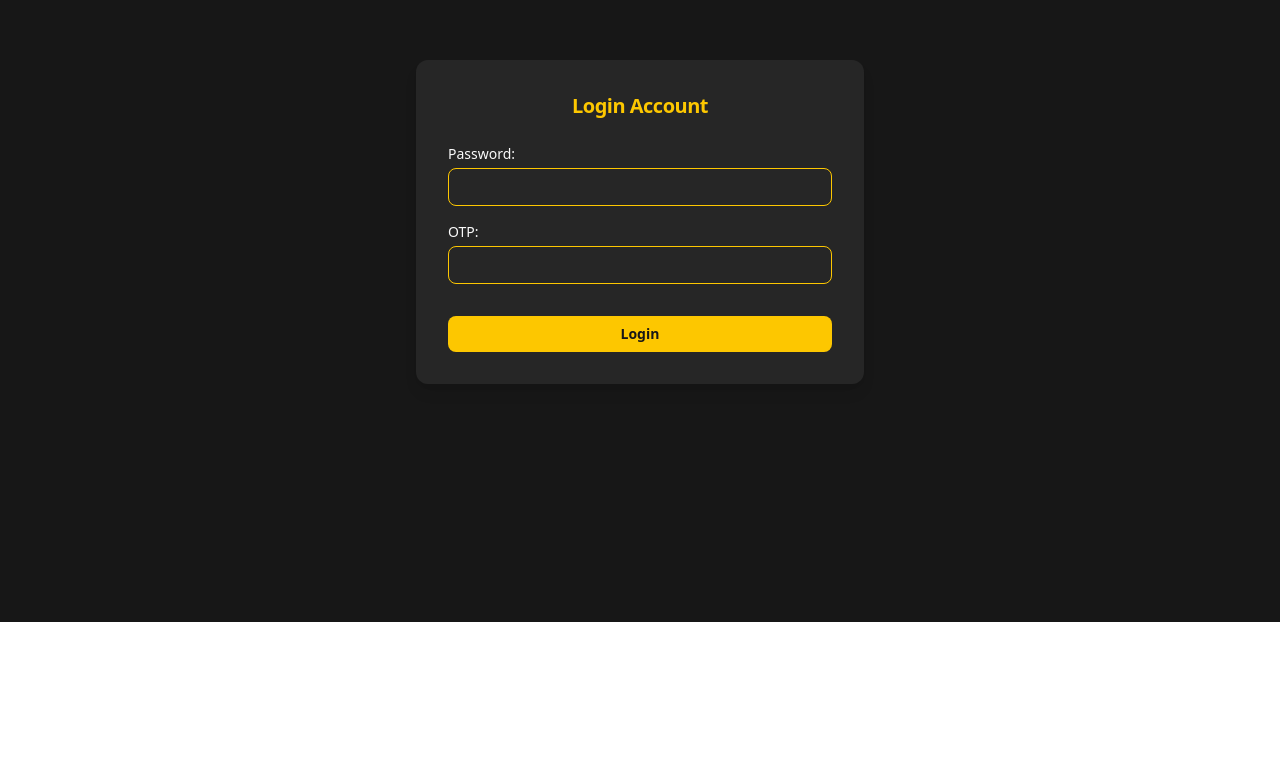
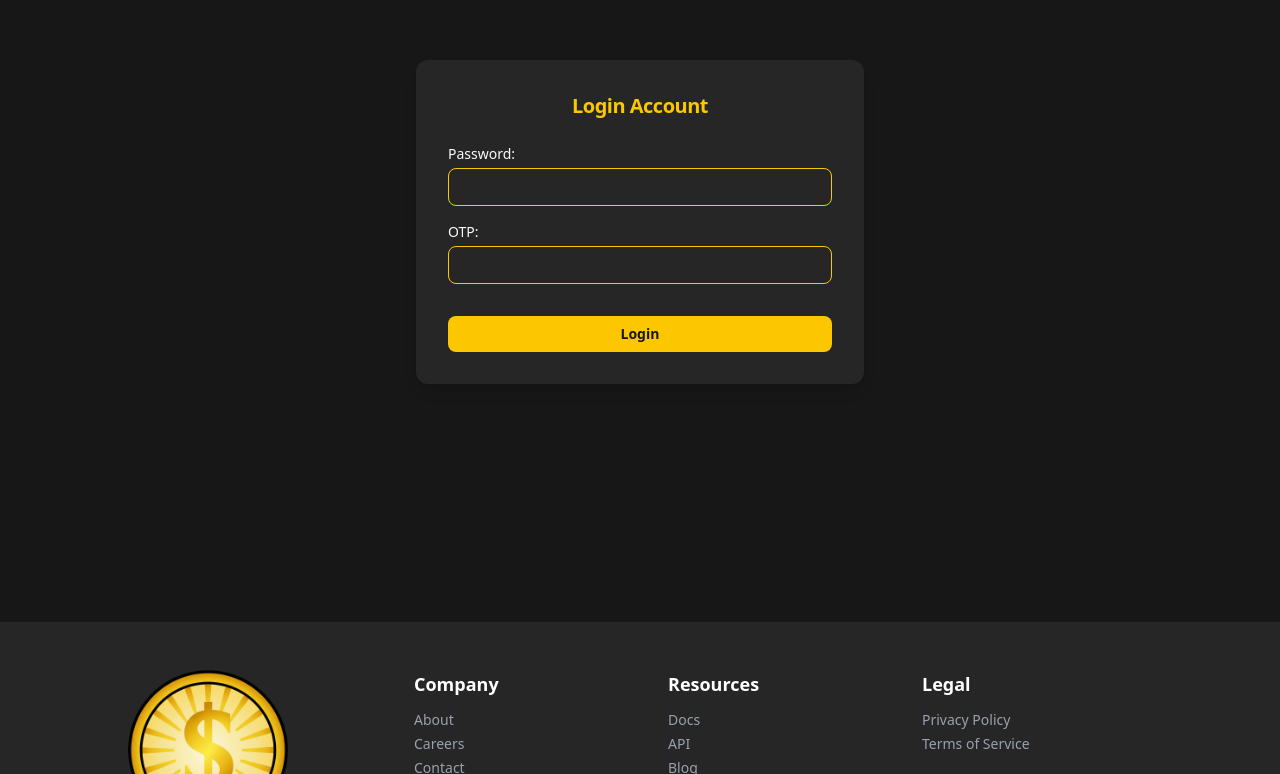
Before and after one commit to khianvictorycalderon/Spending-Tracker, a React (Vite) app in the folder frontend/: page / in a window 1280 px wide. Shown: the part 178-952 px from the top of the page. Before the commit the page ends 800 px from the top, so only its background shows below. Built offline with nearby package versions, Linux system fonts and the light colour scheme; no server answers.

Commit message:
Added footer component + general footer

```diff
--- a/frontend/src/App.tsx
+++ b/frontend/src/App.tsx
@@ -2,6 +2,7 @@ import { useState, useEffect } from "react";
 import VerifyPage from "./pages/verify";
 import LoggedPage from "./pages/logged";
 import axios from "axios";
+import GeneralFooter from "./components/general-footer";
 
 export type Pages = "verify" | "logged";
 
@@ -48,9 +49,12 @@ export default function App() {
   }
 
   return (
-    <div className="min-h-screen w-full bg-neutral-900 text-neutral-50 flex items-center justify-center">
-      {page === "verify" && <VerifyPage setPage={setPage} />}
-      {page === "logged" && <LoggedPage setPage={setPage} />}
-    </div>
+    <>
+      <div className="min-h-screen w-full bg-neutral-900 text-neutral-50">
+        {page === "verify" && <VerifyPage setPage={setPage} />}
+        {page === "logged" && <LoggedPage setPage={setPage} />}
+      </div>
+      <GeneralFooter/>
+    </>
   );
 }
--- /dev/null
+++ b/frontend/src/components/general-footer.tsx
@@ -0,0 +1,87 @@
+import Footer from "./footer";
+
+export default function GeneralFooter() {
+    return (
+        <Footer
+          className="bg-neutral-800! border-0!"
+          logo="icons/spending-tracker.png"
+          sub_logos={[
+            {
+              image: "https://cdn-icons-png.flaticon.com/512/25/25231.png", // GitHub
+              onClick: () => window.open("https://github.com/yourprofile", "_blank"),
+            },
+            {
+              image: "https://cdn-icons-png.flaticon.com/512/733/733579.png", // Twitter
+              onClick: () => window.open("https://twitter.com/yourhandle", "_blank"),
+            },
+            {
+              image: "https://cdn-icons-png.flaticon.com/512/174/174857.png", // LinkedIn
+              onClick: () => window.open("https://linkedin.com/in/yourprofile", "_blank"),
+            },
+          ]}
+          texts={[
+            {
+              title: "Company",
+              content: (
+                <ul className="space-y-1">
+                  <li>
+                    <a href="#" className="hover:text-white">
+                      About
+                    </a>
+                  </li>
+                  <li>
+                    <a href="#" className="hover:text-white">
+                      Careers
+                    </a>
+                  </li>
+                  <li>
+                    <a href="#" className="hover:text-white">
+                      Contact
+                    </a>
+                  </li>
+                </ul>
+              ),
+            },
+            {
+              title: "Resources",
+              content: (
+                <ul className="space-y-1">
+                  <li>
+                    <a href="#" className="hover:text-white">
+                      Docs
+                    </a>
+                  </li>
+                  <li>
+                    <a href="#" className="hover:text-white">
+                      API
+                    </a>
+                  </li>
+                  <li>
+                    <a href="#" className="hover:text-white">
+                      Blog
+                    </a>
+                  </li>
+                </ul>
+              ),
+            },
+            {
+              title: "Legal",
+              content: (
+                <ul className="space-y-1">
+                  <li>
+                    <a href="#" className="hover:text-white">
+                      Privacy Policy
+                    </a>
+                  </li>
+                  <li>
+                    <a href="#" className="hover:text-white">
+                      Terms of Service
+                    </a>
+                  </li>
+                </ul>
+              ),
+            },
+          ]}
+        />
+    )
+}
--- a/frontend/src/pages/logged.tsx
+++ b/frontend/src/pages/logged.tsx
@@ -6,6 +6,8 @@ import { MessagePopUp } from "../components/pop-up";
 import { AccountPage } from "./account";
 import { TrackPage } from "./track";
 import { InsightsPage } from "./insights";
+import Footer from "../components/footer";
+import GeneralFooter from "../components/general-footer";
 
 interface LoggedPageProps {
   setPage: React.Dispatch<React.SetStateAction<Pages>>;
@@ -60,7 +62,7 @@ export default function LoggedPage({ setPage }: LoggedPageProps) {
   return (
     <>
       <NavBar className="bg-neutral-800" title="Spending Tracker" buttons={navbarButtons} />
-      <div className="min-h-screen p-20">{pageContent}</div>
+      <div className="min-h-screen pt-20">{pageContent}</div>
 
       {popupMessage && (
         <MessagePopUp
```
